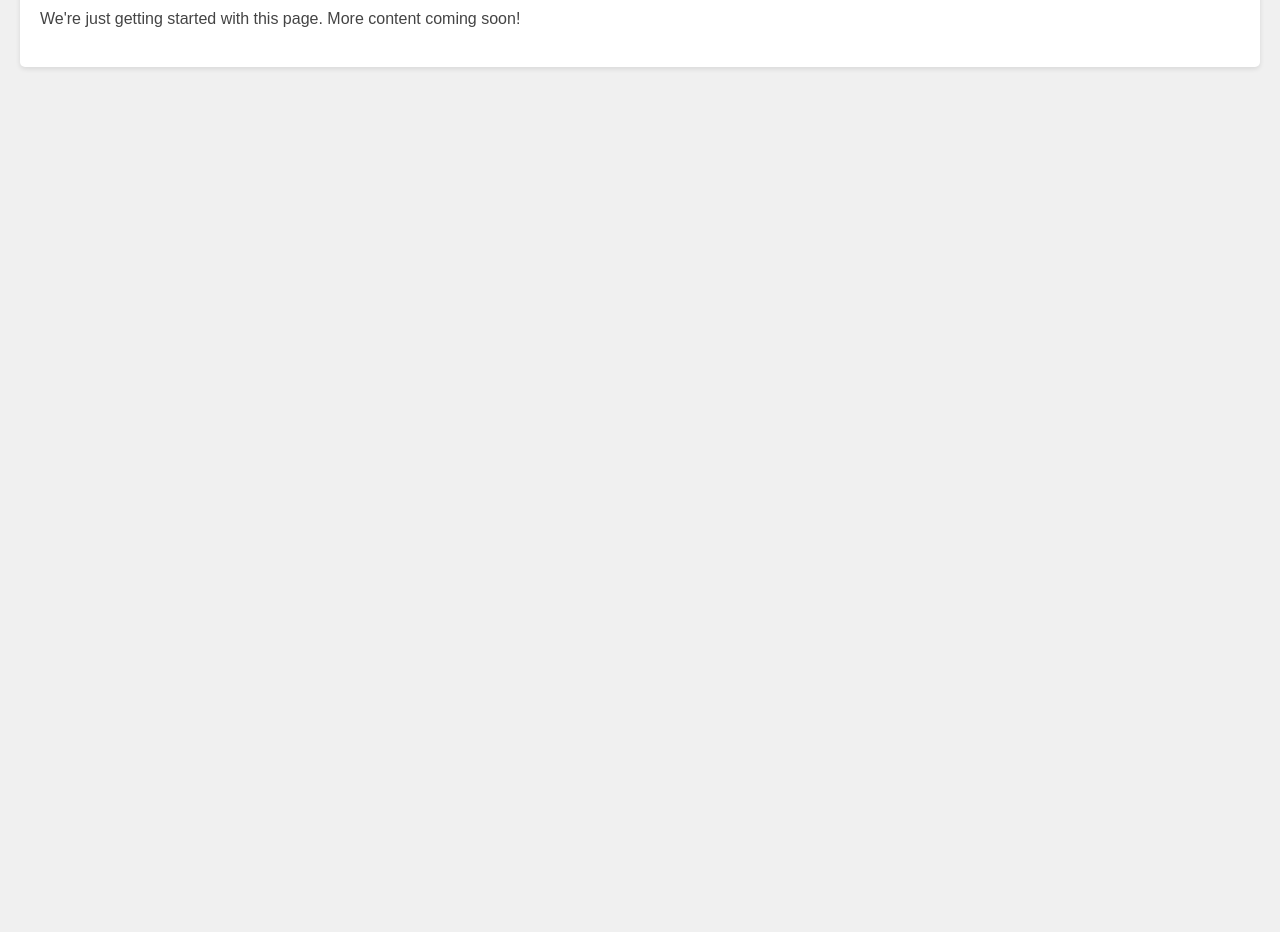
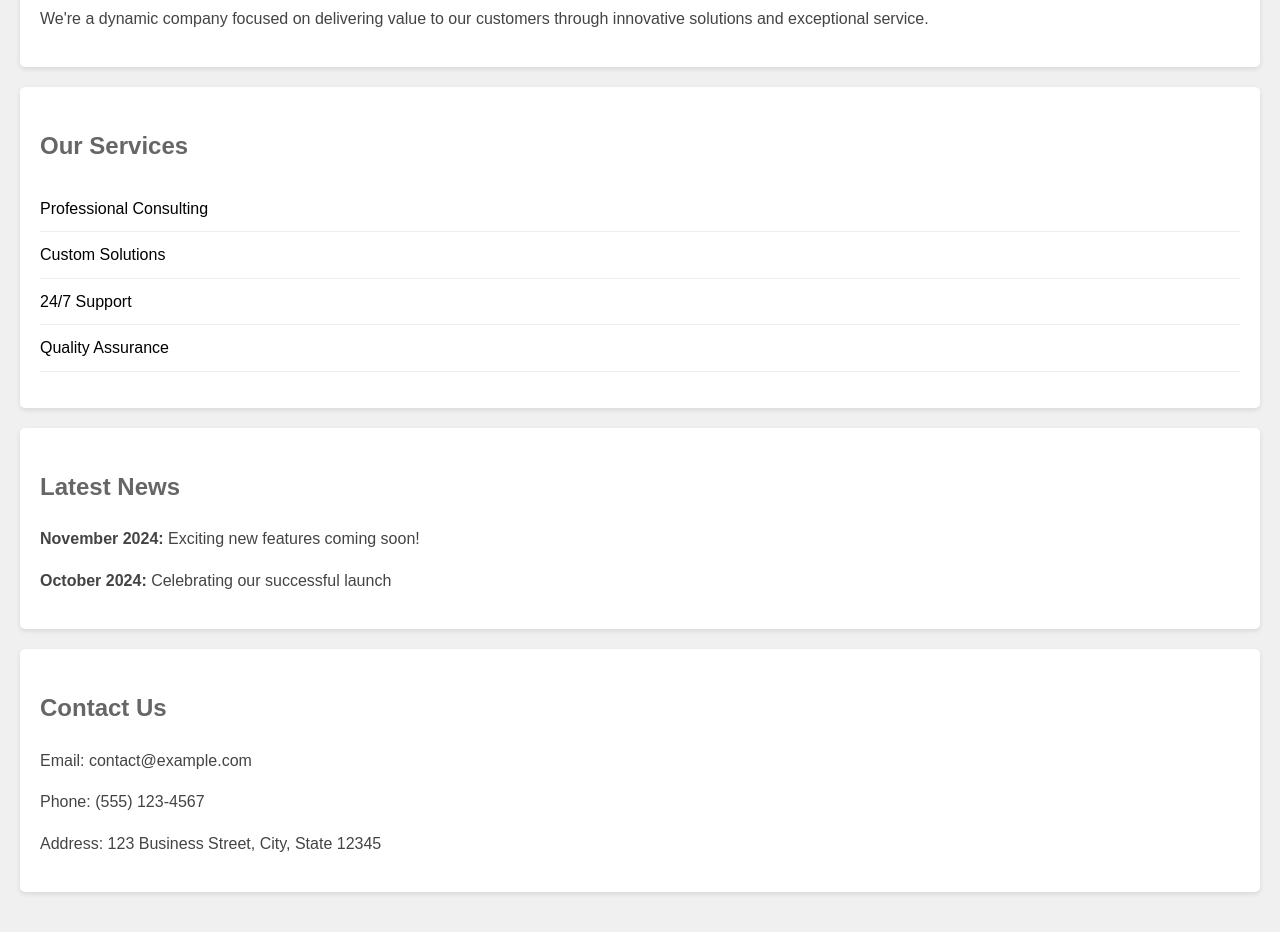
Before and after one commit to 38Bravo/38-bravo-test_1, a plain HTML site: page index.html in a window 1280 px wide. Shown: the part 260-1192 px from the top of the page. Before the commit the page ends 800 px from the top, so only its background shows below. Drawn offline with Linux system fonts and the light colour scheme.

Commit message:
Add more content sections as requested in issue #1

```diff
--- a/index.html
+++ b/index.html
@@ -17,11 +17,12 @@
             border-bottom: 2px solid #333;
             padding-bottom: 10px;
         }
-        .content {
+        .content, .services, .news, .contact {
             background-color: white;
             padding: 20px;
             border-radius: 5px;
             box-shadow: 0 2px 5px rgba(0,0,0,0.1);
+            margin-bottom: 20px;
         }
         h2 {
             color: #666;
@@ -29,14 +30,46 @@
         p {
             color: #444;
         }
+        .feature-list {
+            list-style-type: none;
+            padding: 0;
+        }
+        .feature-list li {
+            padding: 10px 0;
+            border-bottom: 1px solid #eee;
+        }
     </style>
 </head>
 <body>
     <h1>Welcome to Our Site</h1>
     <p>This is a simple welcome page to get us started.</p>
+
     <div class="content">
         <h2>About Us</h2>
-        <p>We're just getting started with this page. More content coming soon!</p>
+        <p>We're a dynamic company focused on delivering value to our customers through innovative solutions and exceptional service.</p>
+    </div>
+
+    <div class="services">
+        <h2>Our Services</h2>
+        <ul class="feature-list">
+            <li>Professional Consulting</li>
+            <li>Custom Solutions</li>
+            <li>24/7 Support</li>
+            <li>Quality Assurance</li>
+        </ul>
+    </div>
+
+    <div class="news">
+        <h2>Latest News</h2>
+        <p><strong>November 2024:</strong> Exciting new features coming soon!</p>
+        <p><strong>October 2024:</strong> Celebrating our successful launch</p>
+    </div>
+
+    <div class="contact">
+        <h2>Contact Us</h2>
+        <p>Email: contact@example.com</p>
+        <p>Phone: (555) 123-4567</p>
+        <p>Address: 123 Business Street, City, State 12345</p>
     </div>
 </body>
 </html>
```
